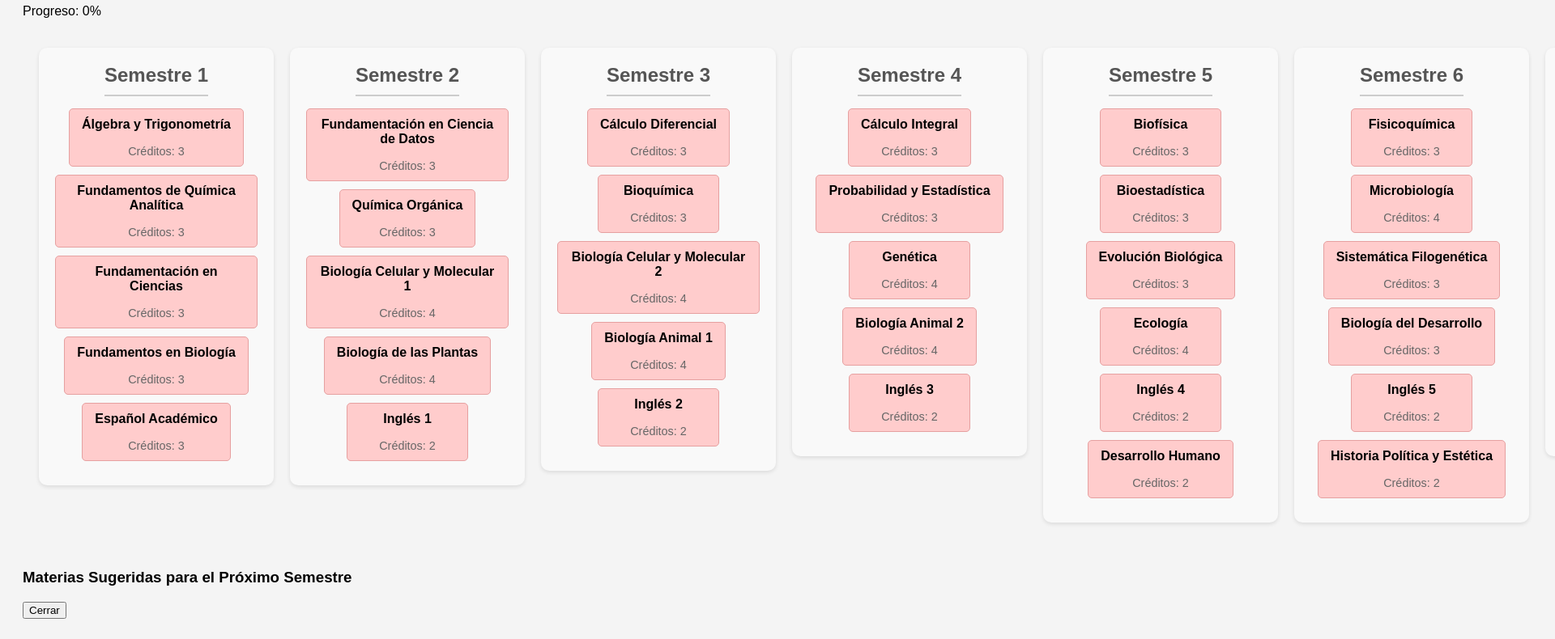
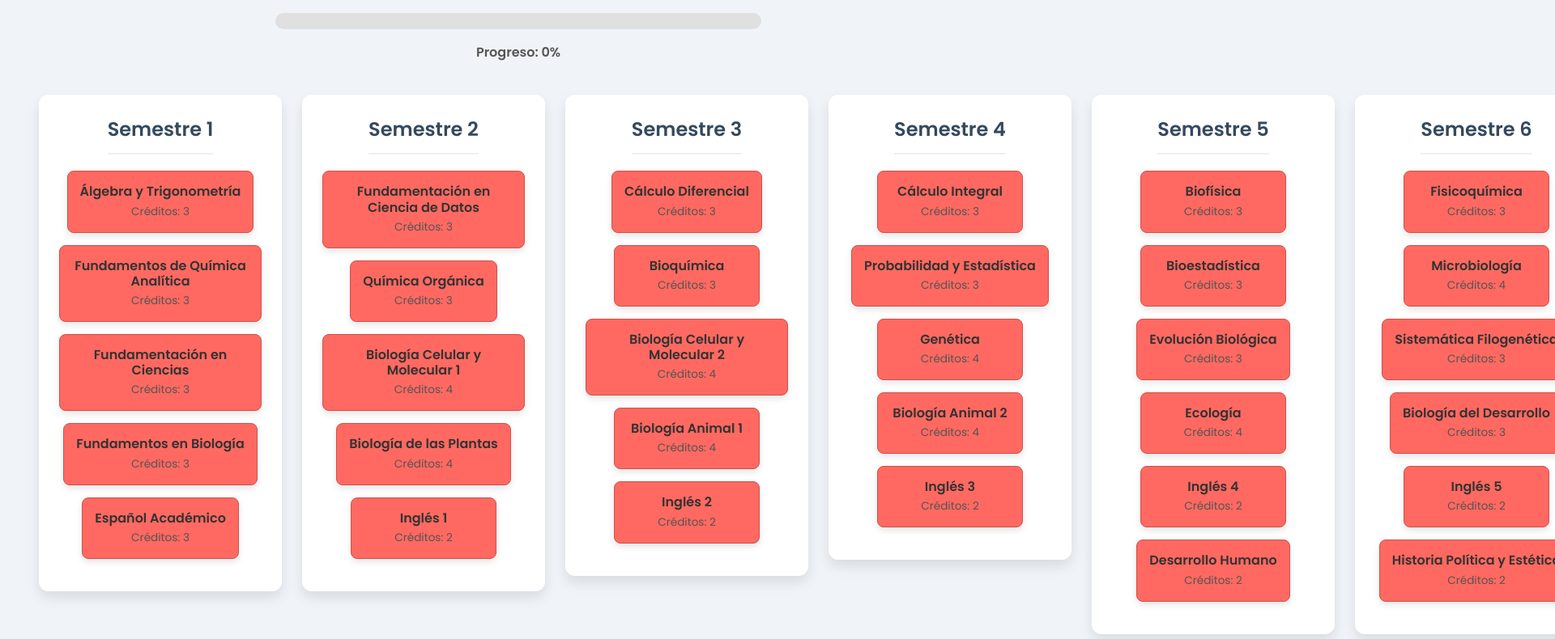
Before and after one commit to sasa-06/Malla-Curricular-Interactiva-Biologia-, a plain HTML site: page index.html in a window 1280 px wide. Shown: the part 111-901 px from the top of the page at 81% size, 1920 px wide, since content can reach past the window. Drawn offline with Linux system fonts and the light colour scheme.

Commit message:
Update style.css

```diff
--- a/style.css
+++ b/style.css
@@ -1,93 +1,172 @@
+@import url('https://fonts.googleapis.com/css2?family=Poppins:wght@400;600&display=swap');
+
+:root {
+    --color-aprobado: #84dcc6;
+    --color-cursando: #ffeb99;
+    --color-pendiente: #ff6961;
+    --sombra-card: rgba(0, 0, 0, 0.1);
+}
+
 body {
-    font-family: sans-serif;
-    background-color: #f4f4f4;
+    font-family: 'Poppins', sans-serif;
+    background-color: #f0f4f8;
+    color: #333;
     padding: 20px;
-    overflow-x: auto; /* Para permitir el desplazamiento horizontal si la malla es muy ancha */
+    overflow-x: auto;
 }
 
 h1 {
     text-align: center;
-    color: #333;
+    color: #2c3e50;
     margin-bottom: 30px;
 }
 
 #malla-container {
     display: flex;
-    gap: 20px; /* Espacio entre semestres */
+    gap: 25px;
     padding: 20px;
-    align-items: flex-start; /* Para alinear los contenedores de semestre en la parte superior */
+    align-items: flex-start;
 }
 
 .semestre {
-    background-color: #f9f9f9;
-    border-radius: 10px;
-    box-shadow: 0 2px 5px rgba(0,0,0,0.1);
-    padding: 20px;
-    min-width: 250px; /* Ancho mínimo para cada semestre */
+    background-color: #ffffff;
+    border-radius: 12px;
+    box-shadow: 0 8px 16px var(--sombra-card);
+    padding: 25px;
+    min-width: 250px;
     display: flex;
     flex-direction: column;
     align-items: center;
+    transition: transform 0.3s ease-in-out;
+}
+
+.semestre:hover {
+    transform: translateY(-5px);
 }
 
 .semestre h2 {
     margin-top: 0;
-    color: #555;
-    border-bottom: 2px solid #ccc;
-    padding-bottom: 10px;
-    text-align: center;
-    margin-bottom: 15px;
+    color: #34495e;
+    border-bottom: 2px solid #ecf0f1;
+    padding-bottom: 12px;
+    margin-bottom: 20px;
+    font-size: 1.5em;
+    font-weight: 600;
 }
 
 .materia {
-    background-color: #eee;
-    border: 1px solid #ccc;
-    border-radius: 5px;
-    padding: 10px 15px;
-    margin-bottom: 10px;
+    border-radius: 8px;
+    padding: 15px;
+    margin-bottom: 15px;
     text-align: center;
-    min-width: 150px;
+    min-width: 180px;
     box-sizing: border-box;
     cursor: pointer;
-    transition: transform 0.2s ease;
+    transition: all 0.3s ease;
+    box-shadow: 0 4px 8px rgba(0, 0, 0, 0.1);
 }
 
 .materia:hover {
-    transform: translateY(-3px);
+    transform: scale(1.05);
+    box-shadow: 0 6px 12px rgba(0, 0, 0, 0.15);
 }
 
 .materia h3 {
-    margin-top: 0;
+    margin: 0;
     font-size: 1em;
-    font-weight: bold;
+    font-weight: 600;
+    line-height: 1.2;
 }
 
 .materia p {
-    margin-bottom: 0;
-    font-size: 0.9em;
-    color: #666;
+    margin: 5px 0 0;
+    font-size: 0.85em;
+    color: #555;
 }
 
-/* Colores pastel para los estados (manteniendo los anteriores) */
+/* Colores de los estados */
 .aprobado {
-    background-color: #b3e6b3;
-    border-color: #85c285;
+    background-color: var(--color-aprobado);
+    border: 1px solid #66b2a4;
 }
 
 .pendiente {
-    background-color: #ffcccc;
-    border-color: #e6a0a0;
+    background-color: var(--color-pendiente);
+    border: 1px solid #cc524a;
 }
 
 .cursando {
-    background-color: #ffff99;
-    border-color: #e6e68a;
+    background-color: var(--color-cursando);
+    border: 1px solid #e6b800;
 }
 
-/* Estilos para las flechas de prerrequisitos (necesitarán JavaScript para posicionarse) */
-.prerequisito-arrow {
-    position: absolute;
-    background-color: #333;
-    height: 2px;
-    width: 50px; /* Ajustar según sea necesario */
-    z-index: -1; /* Para que estén detrás de las materias */
+/* Estilos de la barra de progreso */
+.stats-container {
+    text-align: center;
+    margin-bottom: 20px;
 }
+
+.progress-bar-container {
+    width: 80%;
+    max-width: 600px;
+    height: 20px;
+    background-color: #e0e0e0;
+    border-radius: 10px;
+    margin: 0 auto 10px;
+    overflow: hidden;
+}
+
+#progress-bar {
+    height: 100%;
+    width: 0%;
+    background-color: #4CAF50;
+    transition: width 0.5s ease-in-out;
+    border-radius: 10px;
+}
+
+#progress-text {
+    font-weight: 600;
+    color: #555;
+}
+
+/* Estilos del cuadro de sugerencias */
+#sugerencias-box {
+    position: fixed;
+    bottom: 20px;
+    right: 20px;
+    width: 300px;
+    background-color: #fff;
+    border-radius: 12px;
+    box-shadow: 0 8px 16px rgba(0, 0, 0, 0.2);
+    padding: 20px;
+    border: 1px solid #ccc;
+    z-index: 1000;
+}
+
+#sugerencias-box.hidden {
+    display: none;
+}
+
+#sugerencias-list {
+    list-style-type: none;
+    padding: 0;
+}
+
+#sugerencias-list li {
+    background-color: #f8f8f8;
+    padding: 10px;
+    margin-bottom: 8px;
+    border-radius: 6px;
+    border-left: 4px solid #3498db;
+}
+
+#close-sugerencias {
+    background-color: #e74c3c;
+    color: white;
+    border: none;
+    padding: 8px 12px;
+    border-radius: 6px;
+    cursor: pointer;
+    margin-top: 10px;
+    float: right;
+}
```
